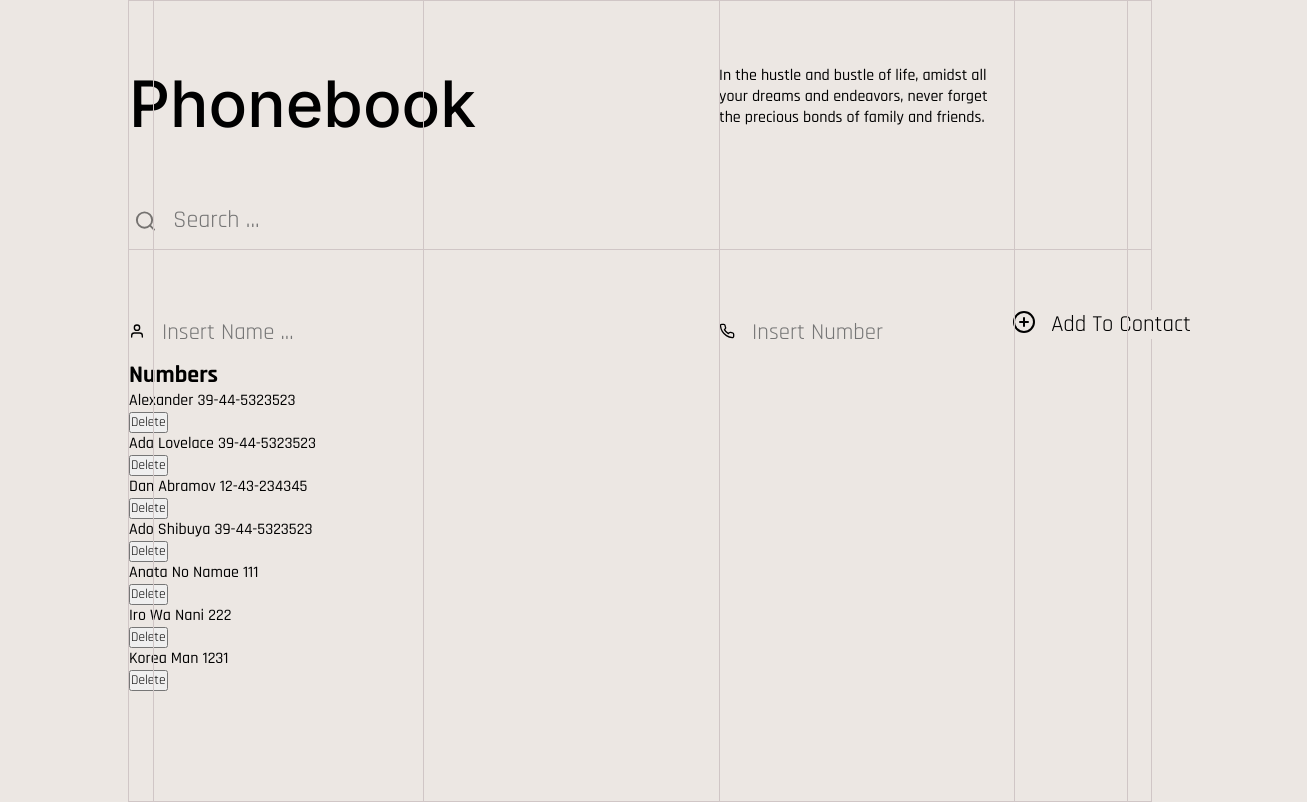
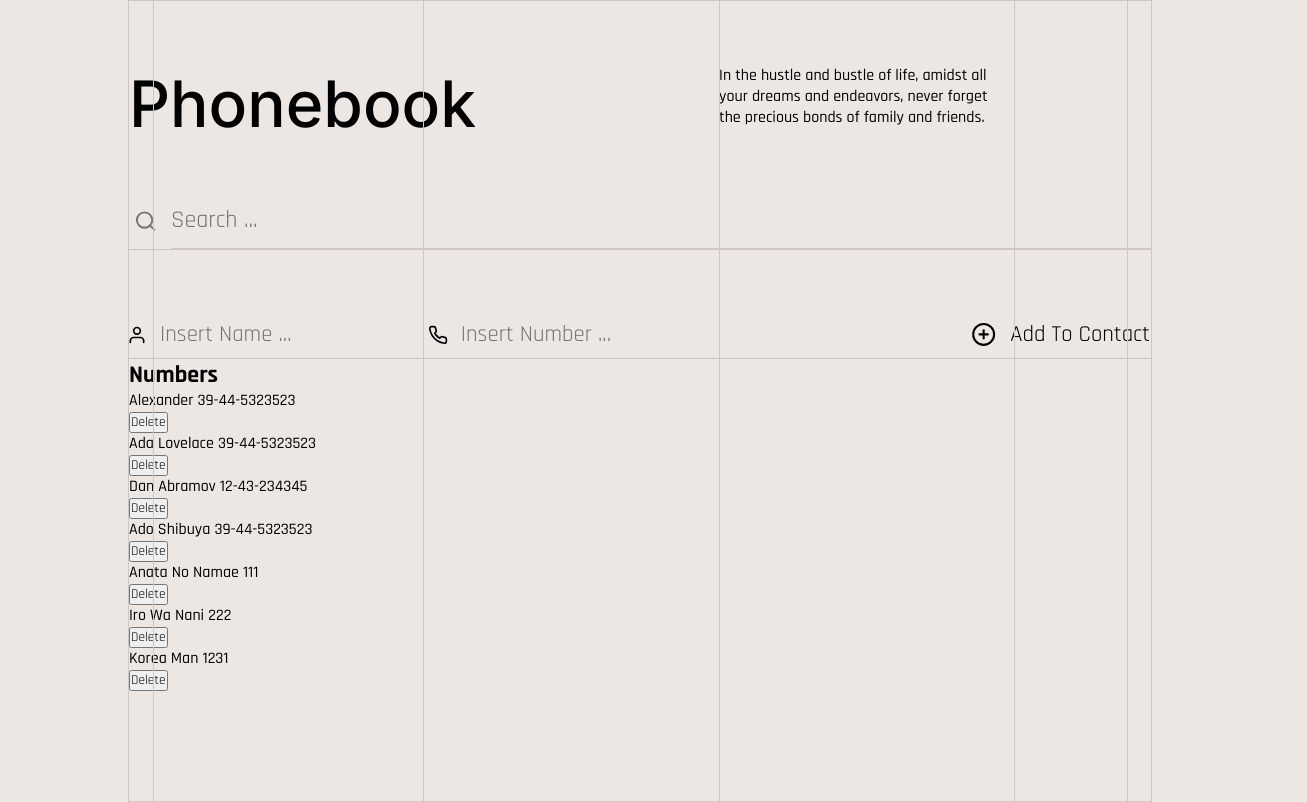
Before and after one commit to Tantanok221/Phonebook, a React (Vite) app: page / in a window 1280 px wide. Shown: the whole page, 1307 px wide, since content can reach past the window. Built offline with nearby package versions, Linux system fonts and the light colour scheme; data requests are answered from the project's data file.

Commit message:
Complete Add Form UI

```diff
--- a/src/Other.jsx
+++ b/src/Other.jsx
@@ -77,8 +77,9 @@ const Form = ({ data, move }) => {
       </div>
       <button className="submitForm" type="submit">
         <FiPlusCircle className="addIcon" />
-                <div className="addText">Add To Contact</div>
+        Add To Contact
       </button>
+      <div className="widthline" id="FormLine"></div>
     </form>
   );
 };
--- a/src/index.sass
+++ b/src/index.sass
@@ -18,7 +18,8 @@ h1,
 h2,
 h3,
 p,
-button
+button,
+input
     padding: 0px
     margin: 0px
     width: fit-content
@@ -52,9 +53,14 @@ input:focus-visible
     border-bottom: solid $border-color 1px
     width: 100%
 
+#FormLine
+    z-index: 2
+    position: absolute
+    bottom: 1px
 
 .line1,.line2,.gridline
     z-index: 3
+    pointer-events: none
 .line1
     position: absolute
     left: $padding-LR
@@ -94,11 +100,10 @@ input:focus-visible
     opacity: 0.5
     padding-left: 5px
 
-::placeholder
-
-    font-weight: 400
-    padding-top: 5px
-    line-height: 150%
+    ::placeholder
+        font-weight: 400
+        padding-top: 5px
+        line-height: 150%
 .searchBox:focus-visible
     z-index: 2
     position: absolute
@@ -106,29 +111,41 @@ input:focus-visible
 
 .addForm
     display: flex
-    flex-direction: column
+    flex-direction: row
     margin-top: 60px
     position: relative
+
 .addName,.addNumber
+    width: fit-content
+    display: flex
+    align-items: center
+.addNumber
+    left: $padding-between-grid + 0.5vw
+    position: absolute
+
+#phoneIcon,#userIcon
+    scale: 1.25
+.addIcon
+    scale: 1.1
+    padding-right: 15px
+#NUMBER,#NAME
+    height: 50.5px
+    width: fit-content
+    font-size: 1.425rem
+    padding-left: 15px
+
+.submitForm
+    z-index: 1
+    width: fit-content
+    border: none
+    background-color: $bgc-color
+    font-size: 1.425rem
+    text-align: right
+    display: flex
+    align-items: center
+    position: absolute
+    right: 1px
     height: 50.5px
 
-.addNumber
-    position: absolute
-    left: $padding-between-grid * 2 + 0.1vw
-#NUMBER,#NAME
-    height: 50.5px
-#NUMBER::placeholder,#NAME::placeholder
-    padding-left: 15px
-    font-size: 1.425rem
-.submitForm
-    width: $padding-between-grid
-    border: none
-    background-color: $bgc-color
-    position: absolute
-    left: $padding-between-grid * 3
-    font-size: 1.425rem
-    display: flex
-    gap: 15px
-    text-align: right
-.addIcon
-    font-size: 1.5rem
+#NAME:focus-visible,#NUMBER:focus-visible
+    z-index: 2
```
Lines whose indentation alone changed are shown as unchanged.
